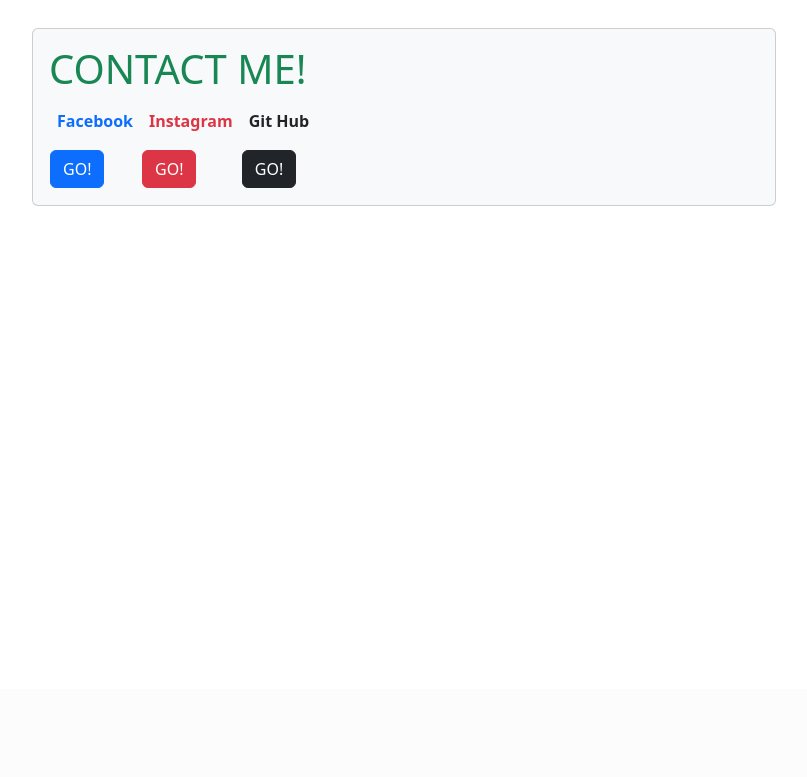
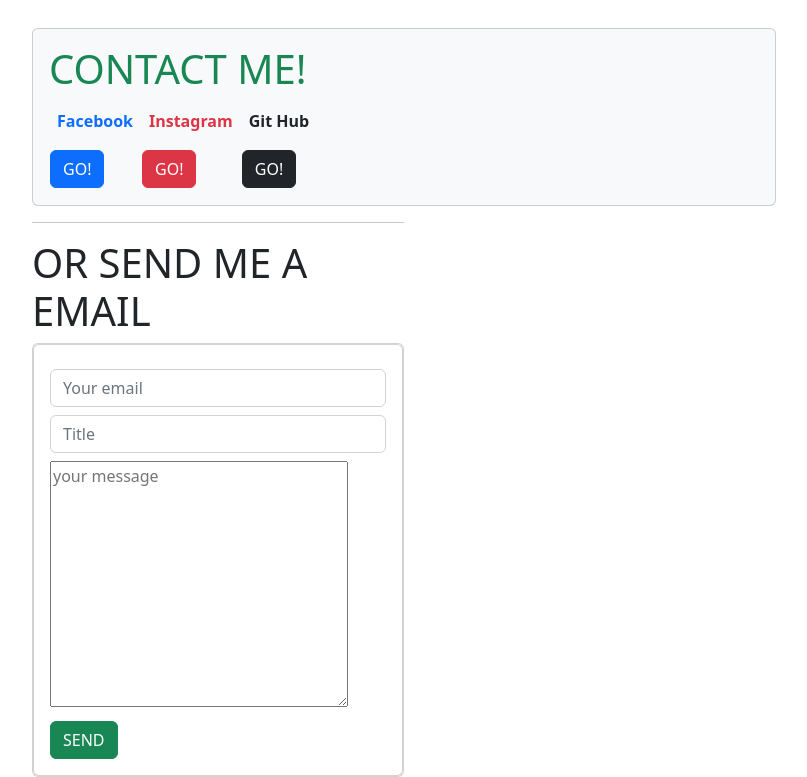
Before and after one commit to JStevenC10/MusicIsLife, a Django app: template musicApp/templates/contact.html in a window 1280 px wide. Shown: the part 111-888 px from the top of the page, without its empty margins (50-857 px from the left). Before the commit the page ends 317 px from the top, so only its background shows below. Run offline with Django 3.2, Linux system fonts and the light colour scheme; the template is opened without the code that fills it, so the values that code supplies are empty.

Commit message:
send mails

```diff
--- a/musicApp/templates/contact.html
+++ b/musicApp/templates/contact.html
@@ -24,4 +24,28 @@
             </div>
         </div>
     </div>
+    <div class="col-sm-12 col-md-6 col-lg-4 col-xl-4">
+        <hr>
+        {% if message %}
+            <strong>{{message}}</strong>
+        {% endif %}
+        <h1>OR SEND ME A EMAIL</h1>
+        <div class="card">
+            <div class="card card-body">
+                <form action="{% url 'contact' %}" method='POST'>
+                    {% csrf_token %}
+                    <div class="form-group mt-2">
+                        <input class="form-control" type="email" placeholder='Your email' name='email' required>
+                    </div>
+                    <div class="form-group mt-2">
+                        <input class="form-control" type="text" placeholder='Title' name='title' required>
+                    </div>
+                    <div class="form-group mt-2">
+                        <textarea name="message" placeholder='your message' id="" cols="30" rows="10"></textarea>
+                    </div>
+                    <button class="btn btn-success btn-block mt-2">SEND</button>
+                </form>
+            </div>
+        </div>
+    </div>
 {% endblock %}
```
Also changed, not shown: musicApp/views.py (+12 -0 lines).
